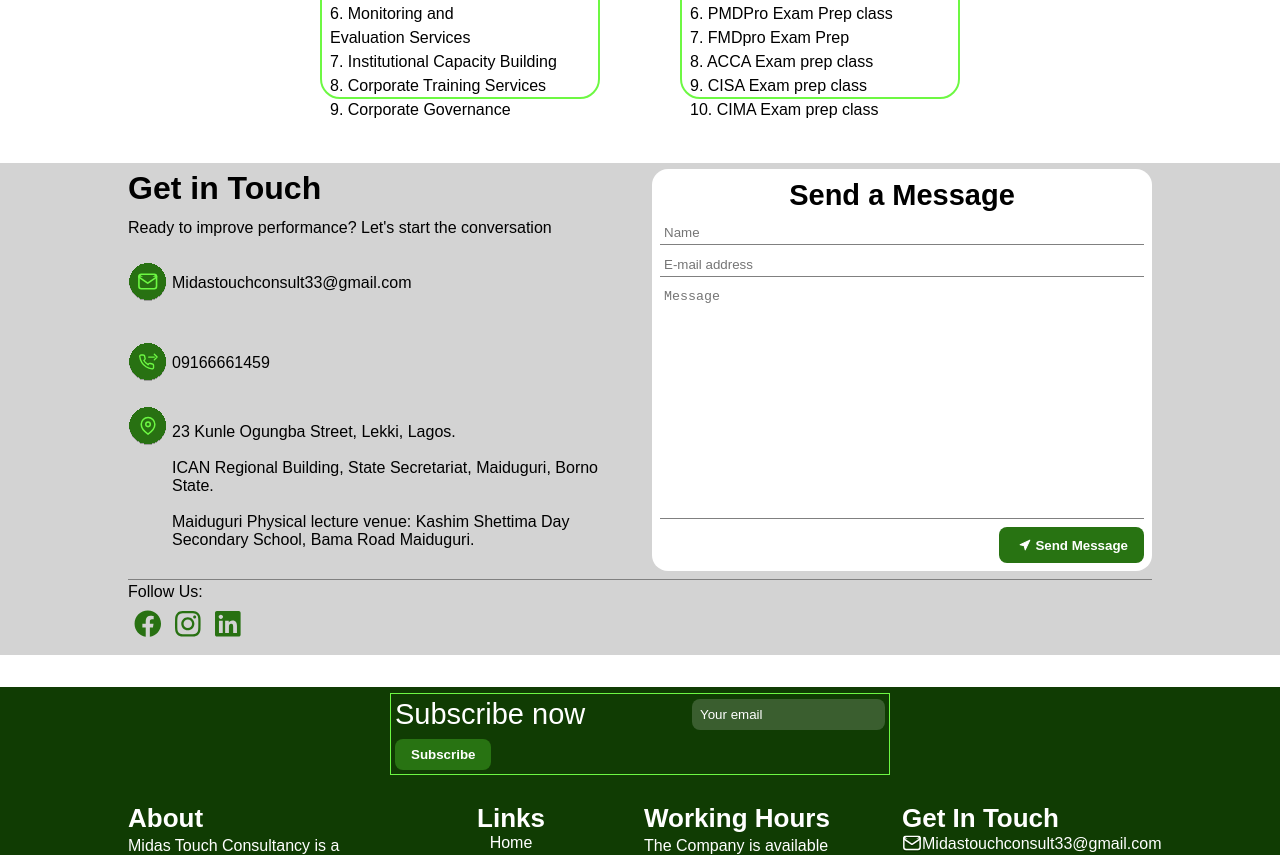
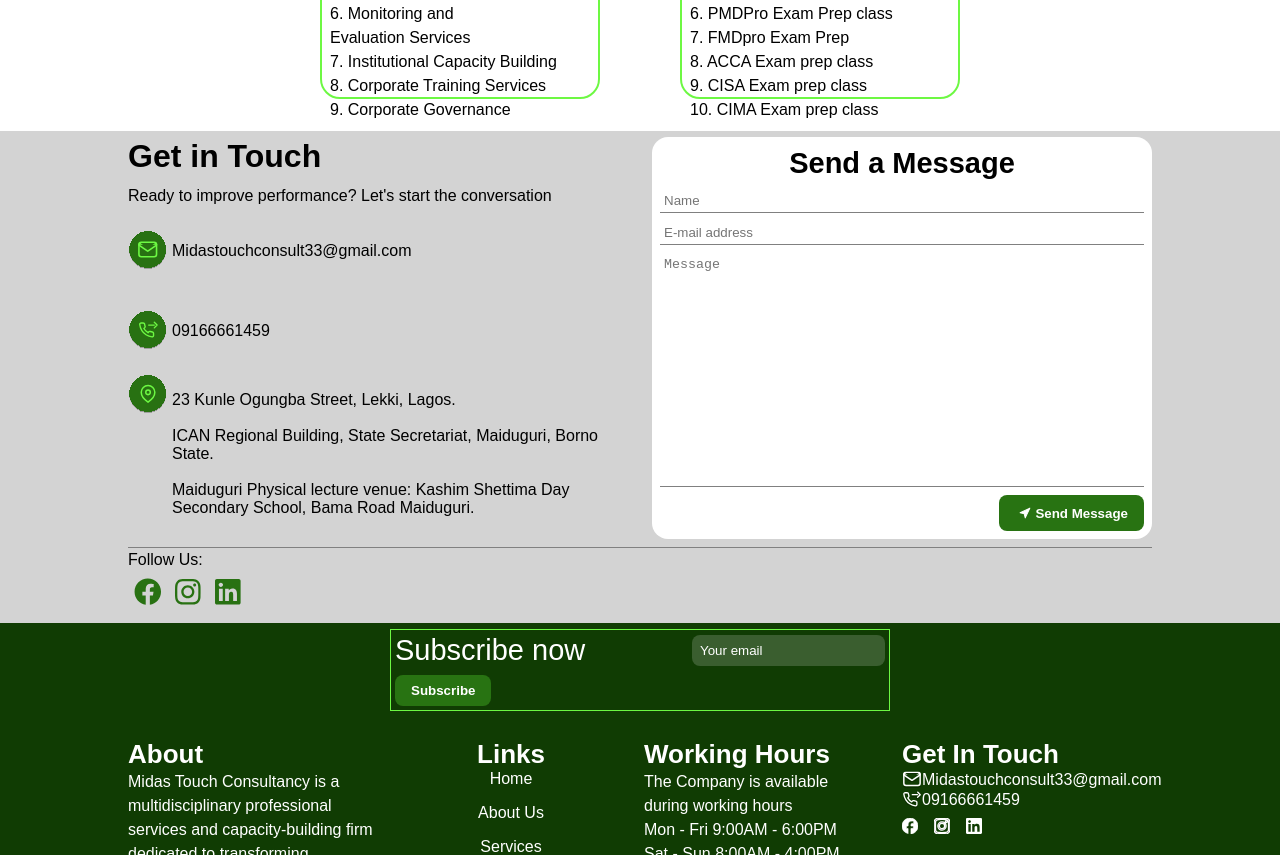
Before and after one commit to emmanuel4365/midas-touch-consultancy, a React (Vite) app in the folder frontend/: page /services in a window 1280 px wide. Shown: the part 706-1561 px from the top of the page. Built offline with nearby package versions, Linux system fonts and the light colour scheme; a web font is replaced by a local one.

Commit message:
made adjustments to contact and services pages margin top and bottom

```diff
--- a/frontend/src/components/pages/ContactPage.tsx
+++ b/frontend/src/components/pages/ContactPage.tsx
@@ -20,7 +20,7 @@ const ContactPage = () => {
                     We are here to make your consultation Easy
                 </p>
             </ContactHeroSectWrapper>
-            <GetInTouchWrapper>
+            <GetInTouchWrapper className="contact-git-container">
                 <div className="git-details-container">
                     <div className="contact-details-container">
                         <h2 className="cd-title">
--- a/frontend/src/components/pages/ServicesPage.tsx
+++ b/frontend/src/components/pages/ServicesPage.tsx
@@ -64,7 +64,7 @@ const ServicesPage = () => {
                     </div>
                 </div>
             </ServicesPageServicesWrapper>
-            <GetInTouchWrapper>
+            <GetInTouchWrapper className="services-git-container">
                 <div className="git-details-container">
                     <div className="contact-details-container">
                         <h2 className="cd-title">
--- a/frontend/src/components/wrappers/ContactPageWrapper.ts
+++ b/frontend/src/components/wrappers/ContactPageWrapper.ts
@@ -3,5 +3,10 @@ import styled from "styled-components";
 const ContactPageWrapper = styled.main`
   width: 100%;
   margin-bottom: auto;
+
+  .contact-git-container {
+    margin-top: 0;
+    margin-bottom: 0;
+  }
 `;
 export default ContactPageWrapper;
--- a/frontend/src/components/wrappers/ServicesPageWrapper.ts
+++ b/frontend/src/components/wrappers/ServicesPageWrapper.ts
@@ -7,5 +7,10 @@ const ServicesPageWrapper = styled.main`
   flex-direction: column;
   justify-content: center;
   align-items: center;
+
+  .services-git-container {
+    margin-top: 0;
+    margin-bottom: 0;
+  }
 `;
 export default ServicesPageWrapper;
```
